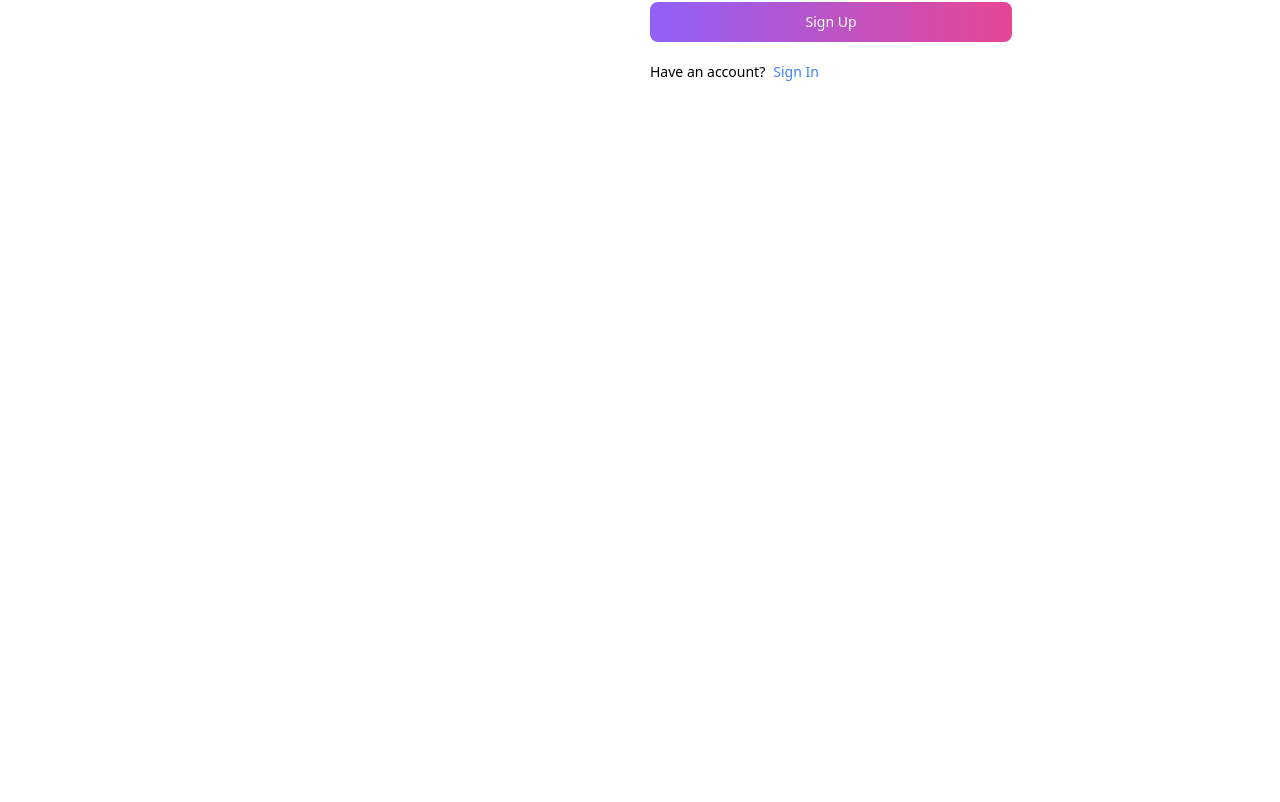
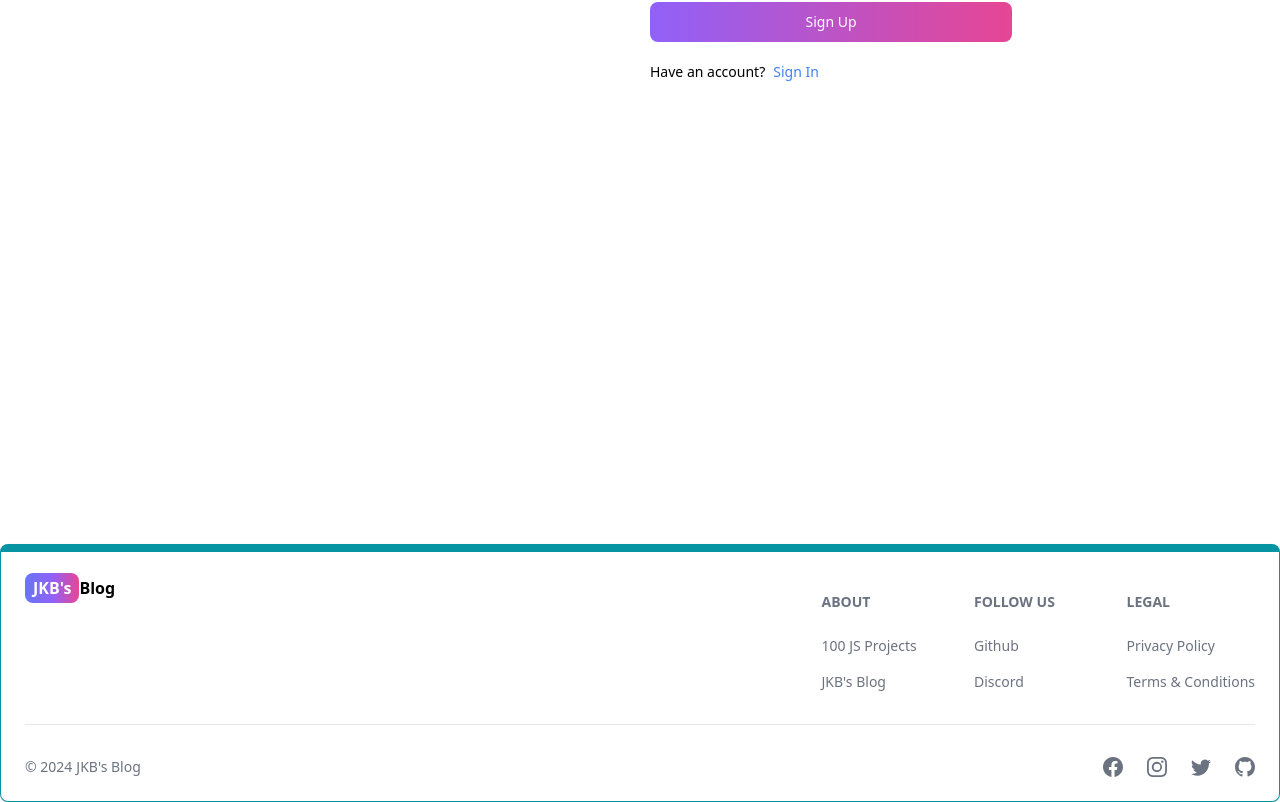
Before and after one commit to im-jibin/blogapp, a React (Vite) app in the folder client/: page /sign-up in a window 1280 px wide. Shown: the part 400-1202 px from the top of the page. Before the commit the page ends 944 px from the top, so only its background shows below. Built offline with nearby package versions, Linux system fonts and the light colour scheme.

Commit message:
create and add footer component

```diff
--- a/client/src/App.jsx
+++ b/client/src/App.jsx
@@ -6,6 +6,7 @@
 import Projects from "./pages/Projects"
 import SignUp from "./pages/SignUp"
 import Header from "./components/Header"
+import Footer from "./components/Footer"
 
 function App() {
 
@@ -21,6 +22,7 @@
         <Route path="/sign-up" element={<SignUp/>} />
 
       </Routes>
+    <Footer/>
     </BrowserRouter>
   )
 }
--- /dev/null
+++ b/client/src/components/Footer.jsx
@@ -0,0 +1,65 @@
+import { Footer } from "flowbite-react";
+import { Link } from "react-router-dom";
+import { BsFacebook, BsInstagram, BsTwitter, BsGithub } from "react-icons/bs"
+
+export default function FooterCom() {
+  return (
+    <Footer container className="border border-t-8 border-teal-500">
+        <div className="w-full max-w-7xl mx-auto">
+            <div className="grid w-full justify-between sm:flex md:grid-cols-1">
+                <div>
+                <Link to="/" className="self-center whitespace-nowrap text-sm:text-xl font-semibold dark:text-white">
+                    <span className="px-2 py-1 bg-gradient-to-r from-indigo-500 via-purple-500 to-pink-500 rounded-lg text-white">JKB's</span>
+                    Blog
+                </Link>
+                </div>
+                <div className="grid grid-cols-2 gap-8 mt-4 sm:grid-cols-3 sm:gap-6">
+                    <div>
+                    <Footer.Title title="About" />
+                    <Footer.LinkGroup col>
+                        <Footer.Link href="https://www.100jsprojects.com" target="_blank" rel="noopener noreferrer">
+                            100 JS Projects
+                        </Footer.Link>
+                        <Footer.Link href="/about" target="_blank" rel="noopener noreferrer">
+                            JKB's Blog
+                        </Footer.Link>
+                    </Footer.LinkGroup>
+                    </div>
+                    <div>
+                    <Footer.Title title="Follow us" />
+                    <Footer.LinkGroup col>
+                        <Footer.Link href="https://www.100jsprojects.com" target="_blank" rel="noopener noreferrer">
+                            Github
+                        </Footer.Link>
+                        <Footer.Link href="/about" target="_blank" rel="noopener noreferrer">
+                            Discord
+                        </Footer.Link>
+                    </Footer.LinkGroup>
+                    </div>
+                    <div>
+                    <Footer.Title title="Legal" />
+                    <Footer.LinkGroup col>
+                        <Footer.Link href="#">
+                            Privacy Policy
+                        </Footer.Link>
+                        <Footer.Link href="#">
+                            Terms &amp; Conditions
+                        </Footer.Link>
+                    </Footer.LinkGroup>
+                    </div>
+                </div>
+            </div>
+            <Footer.Divider />
+            <div className="w-full sm:flex sm:items-center sm:justify-between">
+                <Footer.Copyright href="#" by="JKB's Blog" year={new Date().getFullYear()}/>
+                <div className="flex gap-6 sm:mt-0 mt-4 sm:justify-center">
+                    <Footer.Icon href="#" icon={BsFacebook} />
+                    <Footer.Icon href="#" icon={BsInstagram} />
+                    <Footer.Icon href="#" icon={BsTwitter} />
+                    <Footer.Icon href="#" icon={BsGithub} />
+                </div>
+            </div>
+        </div>
+    </Footer>
+  )
+}
```
